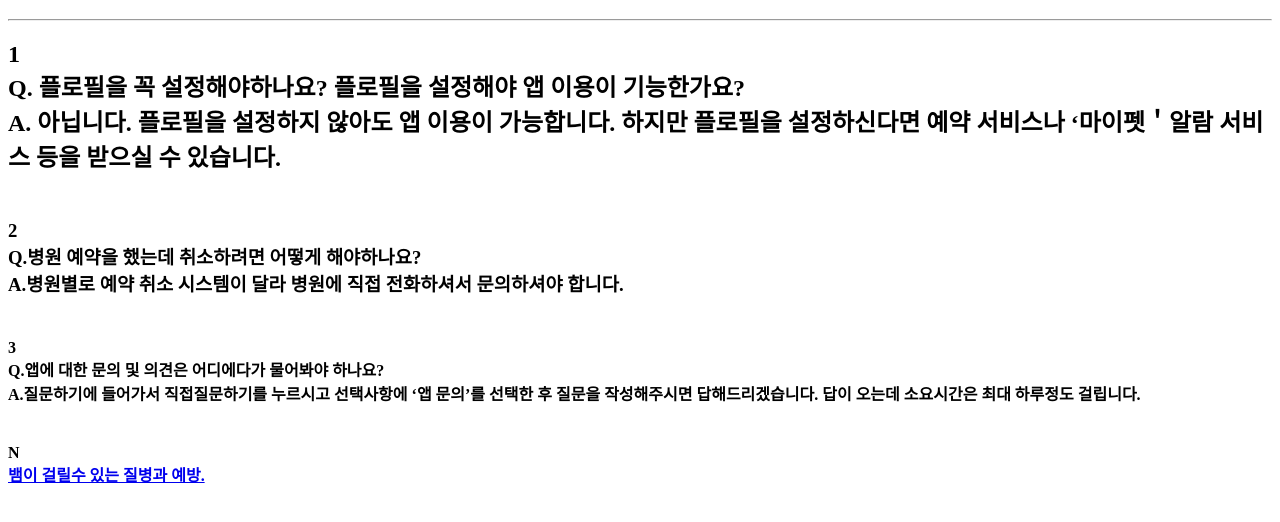
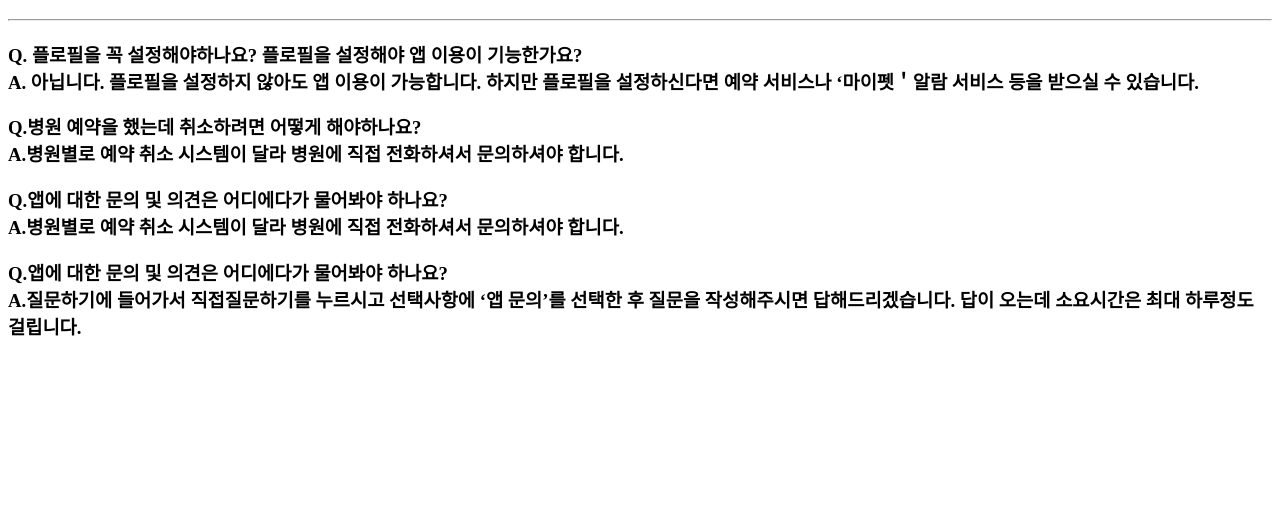
Before and after one commit to chennysong/FQA, a plain HTML site: page index.html in a window 1280 px wide. Shown: the part 70-592 px from the top of the page. Drawn offline with Linux system fonts and the light colour scheme.

Commit message:
Add files via upload

```diff
--- a/index.html
+++ b/index.html
@@ -6,33 +6,20 @@
 <body>
 <h1>희귀종 동물병원 자주묻는 질문</h1>
 <hr>
-<h2>
-1
-<br>Q. 플로필을 꼭 설정해야하나요? 플로필을 설정해야 앱 이용이 기능한가요?
-<br>
+<h3>
+<p>
+Q. <b>플로필을 꼭 설정해야하나요? 플로필을 설정해야 앱 이용이 기능한가요?</b><br>
 A. 아닙니다. 플로필을 설정하지 않아도 앱 이용이 가능합니다. 하지만 플로필을 설정하신다면 예약 서비스나 ‘마이펫＇알람 서비스 등을 받으실 수 있습니다.
-<br><br></h2>
-
-<h3>
-2
-<br>Q.병원 예약을 했는데 취소하려면 어떻게 해야하나요?
+</p>
+<p>Q.<b>병원 예약을 했는데 취소하려면 어떻게 해야하나요?</b>
+<br>A.병원별로 예약 취소 시스템이 달라 병원에 직접 전화하셔서 문의하셔야 합니다.</p>
+<p>Q.<b>앱에 대한 문의 및 의견은 어디에다가 물어봐야 하나요?</b>
 <br>A.병원별로 예약 취소 시스템이 달라 병원에 직접 전화하셔서 문의하셔야 합니다.
-<br><br></h3>
-
-<h4>
-3
-<br>Q.앱에 대한 문의 및 의견은 어디에다가 물어봐야 하나요?
+</p>
+<p>Q.<b>앱에 대한 문의 및 의견은 어디에다가 물어봐야 하나요?</b>
 <br>A.질문하기에 들어가서 직접질문하기를 누르시고 선택사항에 ‘앱 문의’를 선택한 후 질문을 작성해주시면 답해드리겠습니다. 답이 오는데 소요시간은 최대 하루정도 걸립니다.
-<br><br></h10>
-
-<h4>
-N
-<br> <a href="http://famtimes.co.kr/news/view/62903">뱀이 걸릴수 있는 질병과 예방.</a>
-
-<br><br></h4>
-
-
-
+</p>
+</h3>
 
 </body>
 </html>
```
